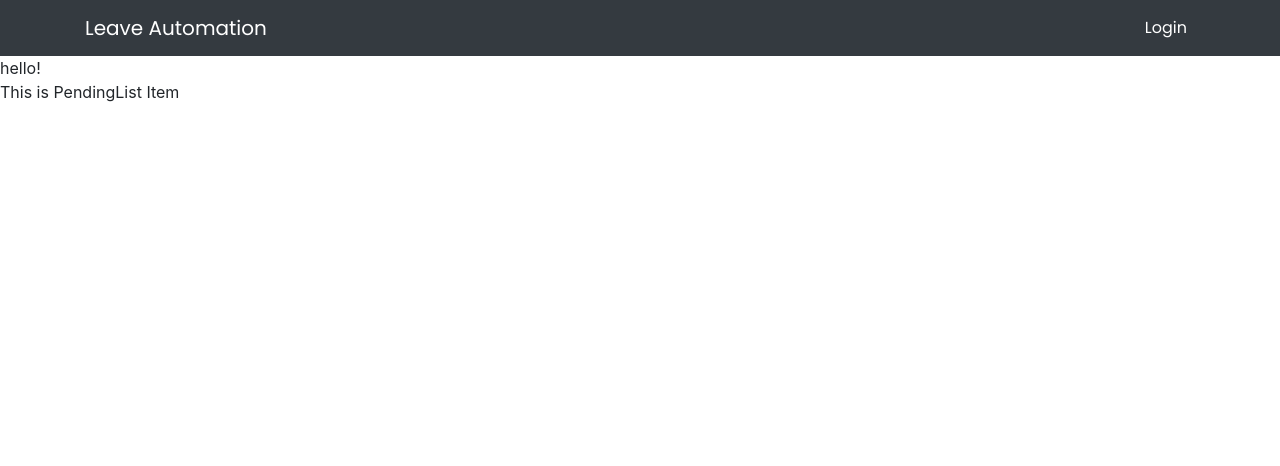
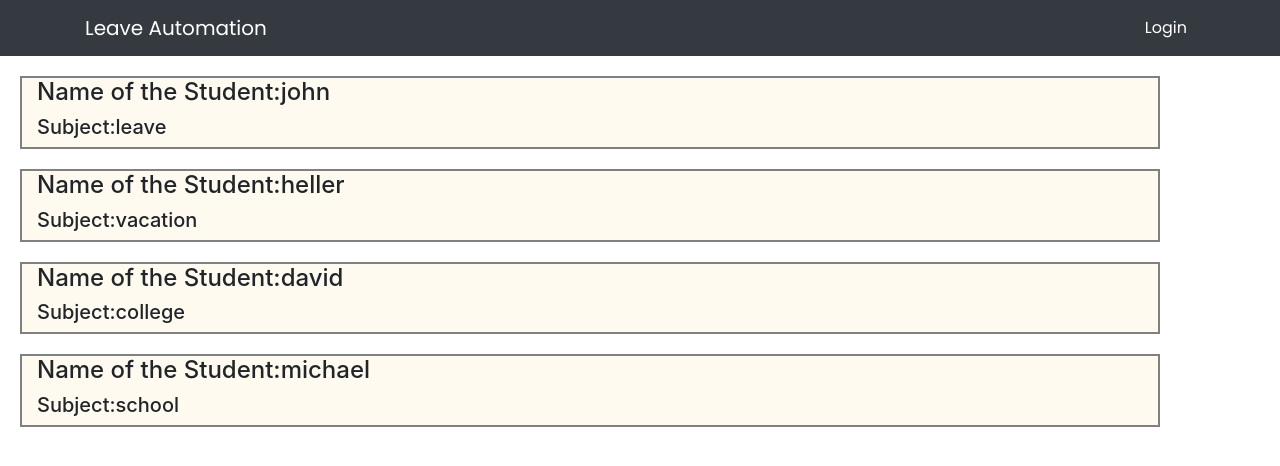
Before and after one commit to Kishore7298/LeaveAutomation, a Vue app: page /pending in a window 1280 px wide. Shown: the top 466 px of the page. Built offline with nearby package versions, Linux system fonts and the light colour scheme.

Commit message:
HardCoding

```diff
--- /dev/null
+++ b/Assets/pendingList.json
@@ -0,0 +1,20 @@
+[{
+    "name" : "john",
+    "sub" : "leave",
+    "body" : "hi how are you"
+},
+{
+    "name" : "heller",
+    "sub" : "vacation",
+    "body" : "im on vacation"
+},
+{
+    "name" : "david",
+    "sub" : "college",
+    "body" : "how are you"
+},
+{
+    "name" : "michael",
+    "sub" : "school",
+    "body" : "im okay"
+}]
--- a/src/components/PendingList.vue
+++ b/src/components/PendingList.vue
@@ -1,13 +1,43 @@
 <template>
    <div>
-       hello!
-       <PendingListItem></PendingListItem>
+       <div>
+
+           <PendingListItem v-for="item in items" v-bind:item="item">
+
+           </PendingListItem>
+       </div>
     </div>
 </template>
 <script>
 import PendingListItem from "./PendingListItem"
+import samplejson from "../../Assets/pendingList.json"
 export default {
     name:"PendingList",
+    data:function(){
+        return {
+            items:
+[{
+    "name" : "john",
+    "sub" : "leave",
+    "body" : "hi how are you"
+},
+{
+    "name" : "heller",
+    "sub" : "vacation",
+    "body" : "im on vacation"
+},
+{
+    "name" : "david",
+    "sub" : "college",
+    "body" : "how are you"
+},
+{
+    "name" : "michael",
+    "sub" : "school",
+    "body" : "im okay"
+}]
+        }
+    },
     components:{
         PendingListItem
     }
--- a/src/components/PendingListItem.vue
+++ b/src/components/PendingListItem.vue
@@ -1,8 +1,20 @@
 <template>
-    <div>This is PendingList Item</div>
+    <div class="container">
+        <div><h4>Name of the Student:{{ item.name }}</h4></div>
+        <div><h5>Subject:{{ item.sub }}</h5></div>
+    </div>
 </template>
 <script>
 export default {
-    name:"PendingListItem"
+    name:"PendingListItem",
+    props:["item"]
 }
 </script>
+<style scoped>
+.container{
+    margin: 20px;
+    background-color:floralwhite;
+    border: 2px solid gray;
+
+}
+</style>
```
